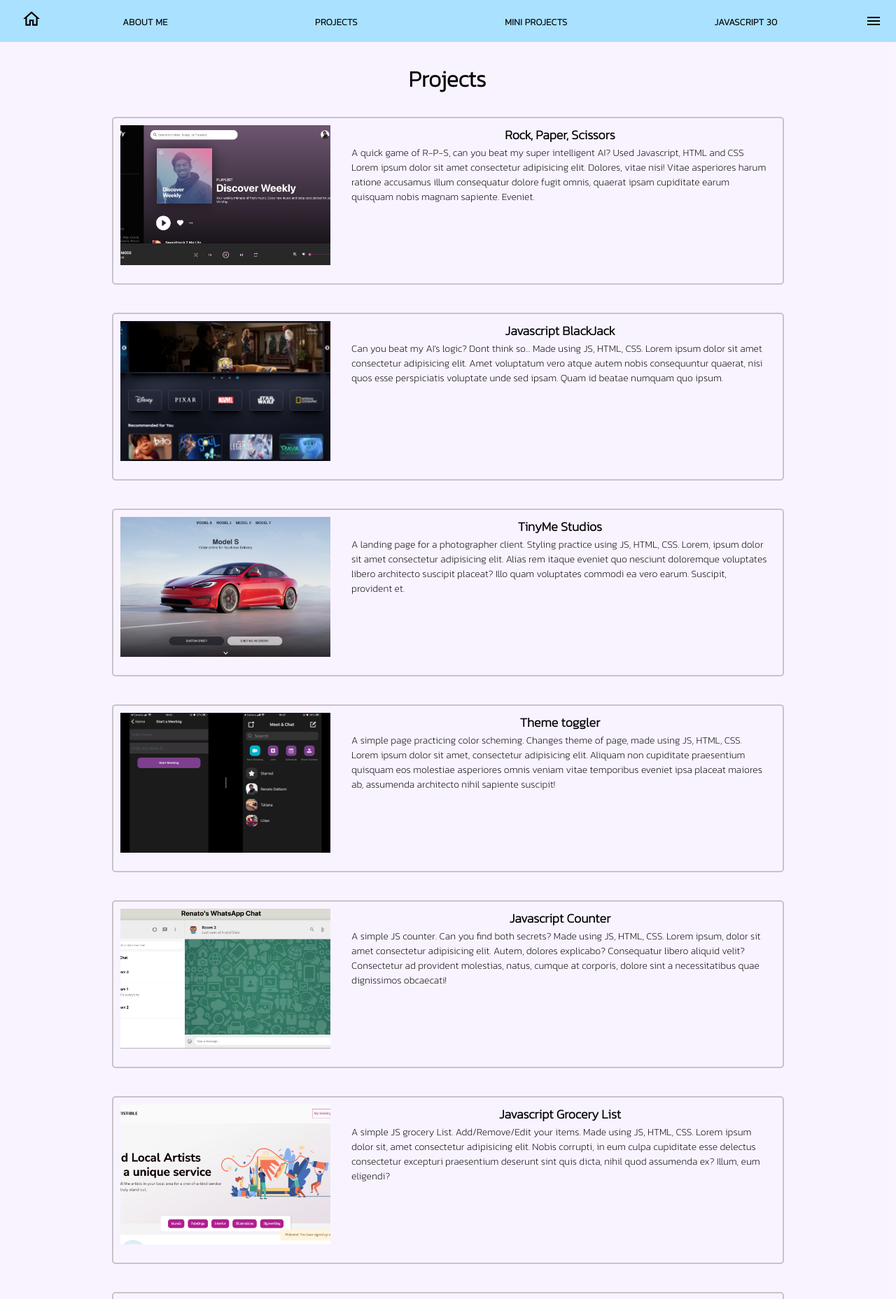
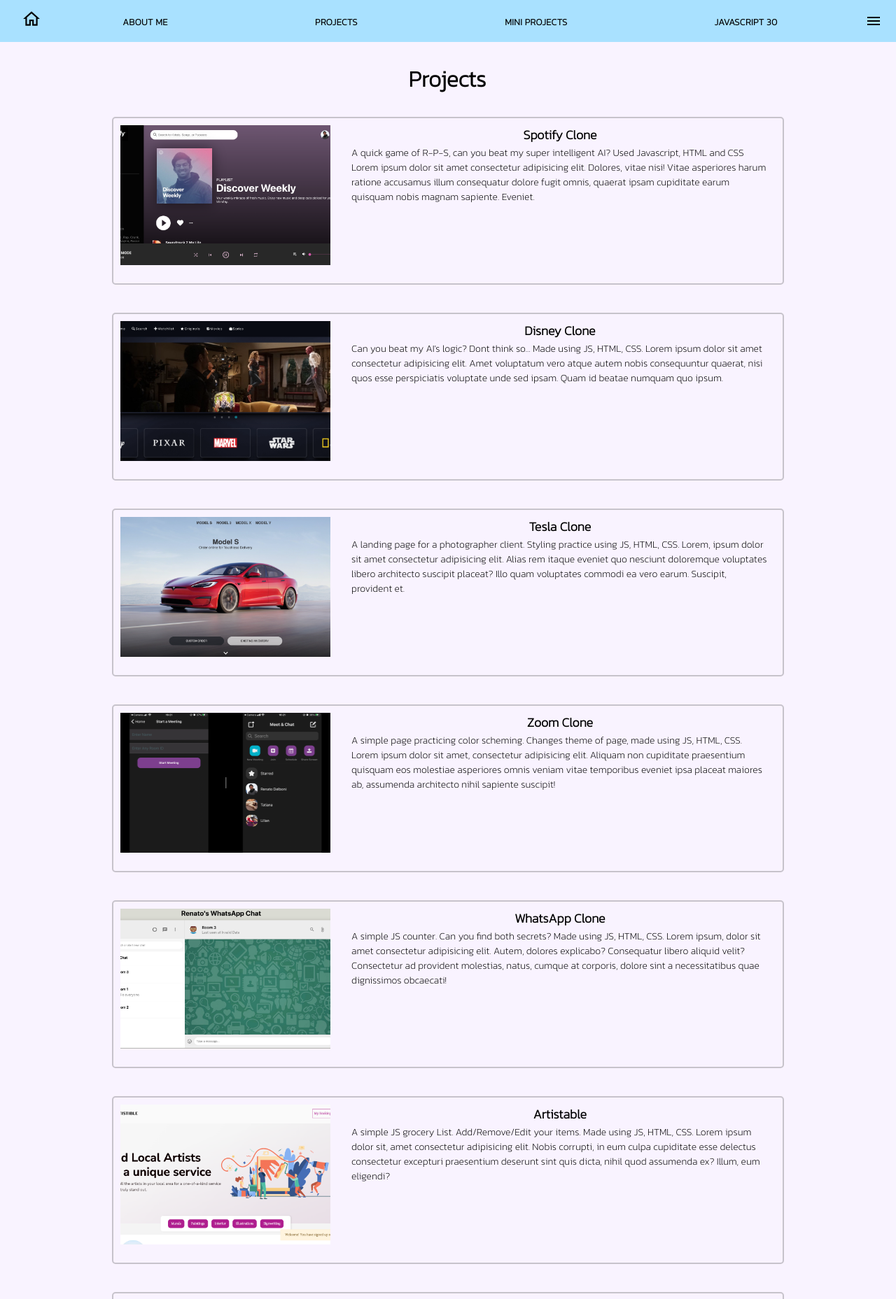
Before and after one commit to Netsujr/renato-react-portfolio, a React (Create React App) app: page /projects in a window 1280 px wide. Shown: the top 1857 px of the page at 70% size. Built offline with nearby package versions, Linux system fonts and the light colour scheme.

Commit message:
updated app names and links

```diff
--- a/src/App.js
+++ b/src/App.js
@@ -54,7 +54,7 @@
       rightBtnText={<a href="https://github.com/Netsujr/spotify-clone" alt="visitGH" target="_blank" rel="noreferrer">Visit Github Repository</a>} />
     } />
 
-    <Route exact path="/projects/artistible" element={
+    <Route exact path="/projects/art" element={
       <Artistible
       leftBtnText={<a href="https://artistible.herokuapp.com/" alt="visitSite" target="_blank" rel="noreferrer">Visit Site</a>}
       rightBtnText={<a href="https://github.com/Netsujr/artistible" alt="visitGH" target="_blank" rel="noreferrer">Visit Github Repository</a>} />
@@ -66,7 +66,7 @@
       rightBtnText={<a href="https://github.com/Netsujr/tesla_clone_using_react" alt="visitGH" target="_blank" rel="noreferrer">Visit Github Repository</a>} />
     } />
 
-    <Route exact path="/projects/movielist" element={
+    <Route exact path="/projects/movie" element={
       <MovieList
       leftBtnText={<a href="http://renato-movie-list.herokuapp.com" alt="visitSite" target="_blank" rel="noreferrer">Visit Site</a>}
       rightBtnText={<a href="https://github.com/Netsujr/rails-watch-list" alt="visitGH" target="_blank" rel="noreferrer">Visit Github Repository</a>} />
--- a/src/components/Projects.js
+++ b/src/components/Projects.js
@@ -5,7 +5,7 @@
 import GithubIcon from "../images/Icons/github-original.svg";
 import WebsiteIcon from "../images/Icons/website.png";
 import spotify from "../images/SpotifyClone/one.png";
-import disney from "../images/disney-clone.jpeg";
+import disney from "../images/DisneyClone/one.png";
 import tesla from "../images/TeslaClone/one.png";
 import zoom from "../images/zoomClone/one.png";
 import whatsapp from "../images/WhatsappClone/wa1.png";
@@ -22,11 +22,11 @@
         {/* --------------------------------------------- */}
         <CardBody>
           <img id="image" src={spotify} alt="RockPaperScissors" />
-          <a href="https://distracted-mahavira-252b8c.netlify.app/" target="blank_" ><img id='website' src={WebsiteIcon} alt="RockPaperScissors" /></a>
-          <a href="https://github.com/Netsujr/rock-paper-scissors" target="_blank" rel="noreferrer"><img id='icon' src={GithubIcon} alt="Github" /></a>
+          <a href="http://renato-spotify-clone.herokuapp.com" target="blank_" ><img id='website' src={WebsiteIcon} alt="spotify" /></a>
+          <a href="https://github.com/Netsujr/spotify-clone" target="_blank" rel="noreferrer"><img id='icon' src={GithubIcon} alt="Github" /></a>
           <CardInfoContainer>
             <CardTitle>
-              <h4>Rock, Paper, Scissors</h4>
+              <h4>Spotify Clone</h4>
             </CardTitle>
             <CardDesc>
               <p>A quick game of R-P-S, can you beat my super intelligent AI? Used Javascript, HTML and CSS Lorem ipsum dolor sit amet consectetur adipisicing elit. Dolores, vitae nisi! Vitae asperiores harum ratione accusamus illum consequatur dolore fugit omnis, quaerat ipsam cupiditate earum quisquam nobis magnam sapiente. Eveniet.</p>
@@ -36,25 +36,27 @@
         </CardBody>
         {/* --------------------------------------------- */}
         <CardBody>
-          <a href="https://hungry-mestorf-4efc96.netlify.app/" target="blank_" ><img id="image" src={disney} alt="blackjack" /></a>
-          <a href="https://github.com/Netsujr/javascript_blackjack" target="_blank" rel="noreferrer"><img id="icon" src={GithubIcon} alt="Github" /></a>
+          <img id="image" src={disney} alt="disney" />
+          <a href="https://disney-clone-renato.herokuapp.com/" target="blank_" ><img id='website' src={WebsiteIcon} alt="disney" /></a>
+          <a href="https://github.com/Netsujr/disney-clone" target="_blank" rel="noreferrer"><img id="icon" src={GithubIcon} alt="Github" /></a>
           <CardInfoContainer>
             <CardTitle>
-              <h4>Javascript BlackJack</h4>
+              <h4>Disney Clone</h4>
             </CardTitle>
             <CardDesc>
               <p>Can you beat my AI's logic? Dont think so... Made using JS, HTML, CSS. Lorem ipsum dolor sit amet consectetur adipisicing elit. Amet voluptatum vero atque autem nobis consequuntur quaerat, nisi quos esse perspiciatis voluptate unde sed ipsam. Quam id beatae numquam quo ipsum.</p>
-              <a href="http://localhost:3000/projects/spotify" id="link">Learn More</a>
+              <a href="http://localhost:3000/projects/disney" id="link">Learn More</a>
             </CardDesc>
           </CardInfoContainer>
         </CardBody>
         {/* --------------------------------------------- */}
         <CardBody>
-          <a href="https://reverent-hermann-98a8cb.netlify.app/" target="blank_" ><img id="image" src={tesla} alt="TinymeStudios" /></a>
-          <a href="https://github.com/Netsujr/TinymeStudios" target="_blank" rel="noreferrer"><img id="icon" src={GithubIcon} alt="Github" /></a>
+          <img id="image" src={tesla} alt="Tesla" />
+          <a href="https://renato-tesla-clone.herokuapp.com/" target="blank_" ><img id='website' src={WebsiteIcon} alt="tesla" /></a>
+          <a href="https://github.com/Netsujr/tesla_clone_using_react" target="_blank" rel="noreferrer"><img id="icon" src={GithubIcon} alt="Github" /></a>
           <CardInfoContainer>
             <CardTitle>
-              <h4>TinyMe Studios</h4>
+              <h4>Tesla Clone</h4>
             </CardTitle>
             <CardDesc>
               <p>A landing page for a photographer client. Styling practice using JS, HTML, CSS. Lorem, ipsum dolor sit amet consectetur adipisicing elit. Alias rem itaque eveniet quo nesciunt doloremque voluptates libero architecto suscipit placeat? Illo quam voluptates commodi ea vero earum. Suscipit, provident et.</p>
@@ -64,57 +66,57 @@
         </CardBody>
         {/* --------------------------------------------- */}
         <CardBody>
-          <a href="https://naughty-einstein-a30f95.netlify.app/" target="blank_" ><img id="image" src={zoom} alt="themeToggler" /></a>
-          <a href="https://github.com/Netsujr/Changing_Themes" target="_blank" rel="noreferrer"><img id="icon" src={GithubIcon} alt="Github" /></a>
+          <a href="" target="blank_" ><img id="image" src={zoom} alt="themeToggler" /></a>
+          <a href="https://github.com/Netsujr/zoom-clone" target="_blank" rel="noreferrer"><img id="icon" src={GithubIcon} alt="Github" /></a>
           <CardInfoContainer>
             <CardTitle>
-              <h4>Theme toggler</h4>
+              <h4>Zoom Clone</h4>
             </CardTitle>
             <CardDesc>
               <p>A simple page practicing color scheming. Changes theme of page, made using JS, HTML, CSS. Lorem ipsum dolor sit amet, consectetur adipisicing elit. Aliquam non cupiditate praesentium quisquam eos molestiae asperiores omnis veniam vitae temporibus eveniet ipsa placeat maiores ab, assumenda architecto nihil sapiente suscipit!</p>
-              <a href="http://localhost:3000/projects/spotify" id="link">Learn More</a>
+              <a href="http://localhost:3000/projects/zoom" id="link">Learn More</a>
             </CardDesc>
           </CardInfoContainer>
         </CardBody>
         {/* --------------------------------------------- */}
         <CardBody>
-          <a href="https://modest-colden-be1fdb.netlify.app/" target="blank_" ><img id="image" src={whatsapp} alt="counter" /></a>
-          <a href="https://github.com/Netsujr/simple_counter_js" target="_blank" rel="noreferrer"><img id="icon" src={GithubIcon} alt="Github" /></a>
+          <a href="https://whatsapp-clone-40cda.web.app/" target="blank_" ><img id="image" src={whatsapp} alt="counter" /></a>
+          <a href="https://github.com/Netsujr/whatsapp-clone" target="_blank" rel="noreferrer"><img id="icon" src={GithubIcon} alt="Github" /></a>
           <CardInfoContainer>
             <CardTitle>
-              <h4>Javascript Counter</h4>
+              <h4>WhatsApp Clone</h4>
             </CardTitle>
             <CardDesc>
               <p>A simple JS counter. Can you find both secrets? Made using JS, HTML, CSS. Lorem ipsum, dolor sit amet consectetur adipisicing elit. Autem, dolores explicabo? Consequatur libero aliquid velit? Consectetur ad provident molestias, natus, cumque at corporis, dolore sint a necessitatibus quae dignissimos obcaecati!</p>
-              <a href="http://localhost:3000/projects/spotify" id="link">Learn More</a>
+              <a href="http://localhost:3000/projects/whatsapp" id="link">Learn More</a>
             </CardDesc>
           </CardInfoContainer>
         </CardBody>
         {/* --------------------------------------------- */}
         <CardBody>
-          <a href="https://thirsty-austin-932dc8.netlify.app" target="blank_" ><img id="image" src={art} alt="groceries" /></a>
-          <a href="https://github.com/Netsujr/JavaScript_grocery_list" target="_blank" rel="noreferrer"><img id="icon" src={GithubIcon} alt="Github" /></a>
+          <a href="https://artistible.herokuapp.com/" target="blank_" ><img id="image" src={art} alt="groceries" /></a>
+          <a href="https://github.com/Netsujr/artistible" target="_blank" rel="noreferrer"><img id="icon" src={GithubIcon} alt="Github" /></a>
           <CardInfoContainer>
             <CardTitle>
-              <h4>Javascript Grocery List</h4>
+              <h4>Artistable</h4>
             </CardTitle>
             <CardDesc>
               <p>A simple JS grocery List. Add/Remove/Edit your items. Made using JS, HTML, CSS. Lorem ipsum dolor sit, amet consectetur adipisicing elit. Nobis corrupti, in eum culpa cupiditate esse delectus consectetur excepturi praesentium deserunt sint quis dicta, nihil quod assumenda ex? Illum, eum eligendi?</p>
-              <a href="http://localhost:3000/projects/spotify" id="link">Learn More</a>
+              <a href="http://localhost:3000/projects/art" id="link">Learn More</a>
             </CardDesc>
           </CardInfoContainer>
         </CardBody>
         {/* --------------------------------------------- */}
         <CardBody>
-          <a href="https://thirsty-austin-932dc8.netlify.app" target="blank_" ><img id="image" src={movie} alt="groceries" /></a>
-          <a href="https://github.com/Netsujr/JavaScript_grocery_list" target="_blank" rel="noreferrer"><img id="icon" src={GithubIcon} alt="Github" /></a>
+          <a href="http://renato-movie-list.herokuapp.com" target="blank_" ><img id="image" src={movie} alt="groceries" /></a>
+          <a href="https://github.com/Netsujr/rails-watch-list" target="_blank" rel="noreferrer"><img id="icon" src={GithubIcon} alt="Github" /></a>
           <CardInfoContainer>
             <CardTitle>
-              <h4>Javascript Grocery List</h4>
+              <h4>Movie List</h4>
             </CardTitle>
             <CardDesc>
               <p>A simple JS grocery List. Add/Remove/Edit your items. Made using JS, HTML, CSS. Lorem ipsum dolor sit, amet consectetur adipisicing elit. Nobis corrupti, in eum culpa cupiditate esse delectus consectetur excepturi praesentium deserunt sint quis dicta, nihil quod assumenda ex? Illum, eum eligendi?</p>
-              <a href="http://localhost:3000/projects/spotify" id="link">Learn More</a>
+              <a href="http://localhost:3000/projects/movie" id="link">Learn More</a>
             </CardDesc>
           </CardInfoContainer>
         </CardBody>
@@ -128,7 +130,7 @@
             </CardTitle>
             <CardDesc>
               <p>A westore using a variety of tool. workshop ran by Ben W. Lorem ipsum dolor sit amet consectetur adipisicing elit. Tempora, harum nemo corrupti qui eveniet numquam odit. Beatae doloremque dolor dolorem dolorum iste non labore eligendi veniam quod. Recusandae, quod maiores!</p>
-              <a href="http://localhost:3000/projects/spotify" id="link">Learn More</a>
+              <a href="http://localhost:3000/projects/" id="link">Learn More</a>
             </CardDesc>
           </CardInfoContainer>
         </CardBody>
```
